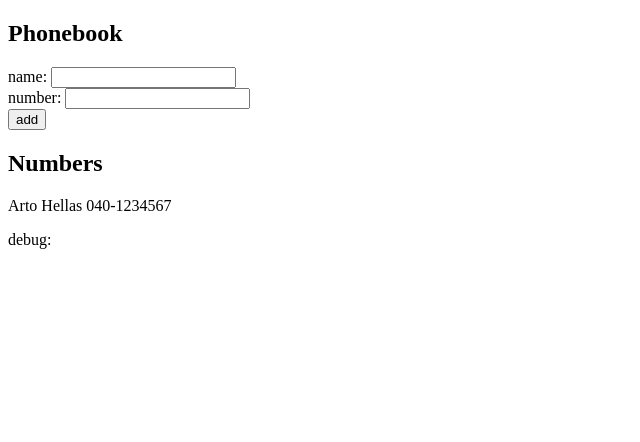
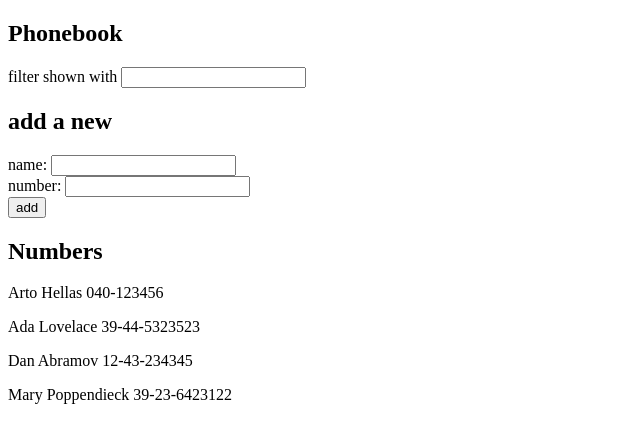
Before and after one commit to nikocent/fullstackopen2023, a React (Create React App) app in the folder part2/phonebook/: page / in a window 1280 px wide. Shown: the top 442 px of the page, without its empty margins (0-640 px from the left). Built offline with nearby package versions, Linux system fonts and the light colour scheme.

Commit message:
Added search field and extracted new components from App.js (steps 4 & 5)

```diff
--- a/part2/phonebook/src/App.js
+++ b/part2/phonebook/src/App.js
@@ -1,30 +1,37 @@
 import { useState } from 'react'
+import Persons from './components/Persons'
+import Filter from './components/Filter'
+import PersonForm from './components/PersonForm'
 
 const App = () => {
   const [persons, setPersons] = useState([
-    { name: 'Arto Hellas',
-      phone: '040-1234567',
-      id: 1
-    }
+    { name: 'Arto Hellas', number: '040-123456', id: 1 },
+    { name: 'Ada Lovelace', number: '39-44-5323523', id: 2 },
+    { name: 'Dan Abramov', number: '12-43-234345', id: 3 },
+    { name: 'Mary Poppendieck', number: '39-23-6423122', id: 4 }
   ])
   const [newName, setNewName] = useState('')
-  const [newPhone, setNewPhone] = useState('')
+  const [newNumber, setNewNumber] = useState('')
+  const [newSearch, setNewSearch] = useState('')
 
   const handleNewName = (event) => setNewName(event.target.value)
-  const handleNewPhone = (event) => setNewPhone(event.target.value)
+  const handleNewNumber = (event) => setNewNumber(event.target.value)
+  const handleNewSearch = (event) => setNewSearch(event.target.value)
+
+  const isNameDuplicated = (name) => (persons.find(item => item.name === name) !== undefined)
 
   const addPerson = (event) => {
     event.preventDefault()
     const newPerson = {
       name: newName,
-      phone: newPhone,
+      number: newNumber,
       id: persons.slice(-1)[0].id + 1
     }
-    const isDuplicated = (persons.find(item => item.name === newName) !== undefined)
-    if (!isDuplicated){
+
+    if (!isNameDuplicated(newName)){
       setPersons(persons.concat(newPerson))
       setNewName('')
-      setNewPhone('')
+      setNewNumber('')
     } else {
       alert(`${newName} is already added to the phonebook`)
     }
@@ -33,23 +40,20 @@ const App = () => {
   return (
     <div>
       <h2>Phonebook</h2>
-      <form onSubmit={addPerson}>
-        <div>
-          name: <input
-          onChange={handleNewName}
-          value={newName}/>
-        </div>
-        <div>
-          number: <input
-          onChange={handleNewPhone}
-          value={newPhone}/></div>
-        <div>
-          <button type="submit">add</button>
-        </div>
-      </form>
+      <Filter
+        handleNewSearch={handleNewSearch}
+        newSearch={newSearch}
+      />
+      <h2>add a new</h2>
+        <PersonForm
+          addPerson={addPerson}
+          newName={newName}
+          handleNewName={handleNewName}
+          newNumber={newNumber}
+          handleNewNumber={handleNewNumber}
+        />
       <h2>Numbers</h2>
-        {persons.map(item => <p key={item.id}>{item.name} {item.phone}</p>)}
-      <div>debug: {newName} {newPhone}</div>
+        <Persons list={persons} searchTerm={newSearch}/>
     </div>
   )
 }
--- /dev/null
+++ b/part2/phonebook/src/components/Filter.js
@@ -0,0 +1,8 @@
+const Filter = ({handleNewSearch, newSearch}) =>
+<div>
+  filter shown with <input
+                    onChange={handleNewSearch} value={newSearch}
+                    />
+</div>
+
+export default Filter
--- /dev/null
+++ b/part2/phonebook/src/components/PersonForm.js
@@ -0,0 +1,20 @@
+const PersonForm = ({addPerson, handleNewName, newName, handleNewNumber, newNumber}) => {
+    return (
+      <form onSubmit={addPerson}>
+          <div>
+            name: <input
+            onChange={handleNewName}
+            value={newName}/>
+          </div>
+          <div>
+            number: <input
+            onChange={handleNewNumber}
+            value={newNumber}/></div>
+          <div>
+            <button type="submit">add</button>
+          </div>
+      </form>
+   )
+}
+
+export default PersonForm
--- /dev/null
+++ b/part2/phonebook/src/components/Persons.js
@@ -0,0 +1,14 @@
+import {RenderAll} from './RenderPersons'
+
+const filterList = (list, newSearchTerm) => {
+  return list.filter(item => (item.name.toLowerCase()).includes(newSearchTerm))
+}
+
+const Persons = ({list, searchTerm}) => {
+  const newSearchTerm = searchTerm.toLowerCase()
+  if (newSearchTerm === '') return RenderAll(list)
+  const newList = filterList(list, newSearchTerm)
+  return RenderAll(newList)
+}
+
+export default Persons
--- /dev/null
+++ b/part2/phonebook/src/components/RenderPersons.js
@@ -0,0 +1,7 @@
+const RenderSingle = ({name, number, id}) =>
+  <p key={id}>{name} {number}</p>
+
+const RenderAll = (list) =>
+  <div>{list.map(item => RenderSingle(item))}</div>
+
+export {RenderAll, RenderSingle}
```
